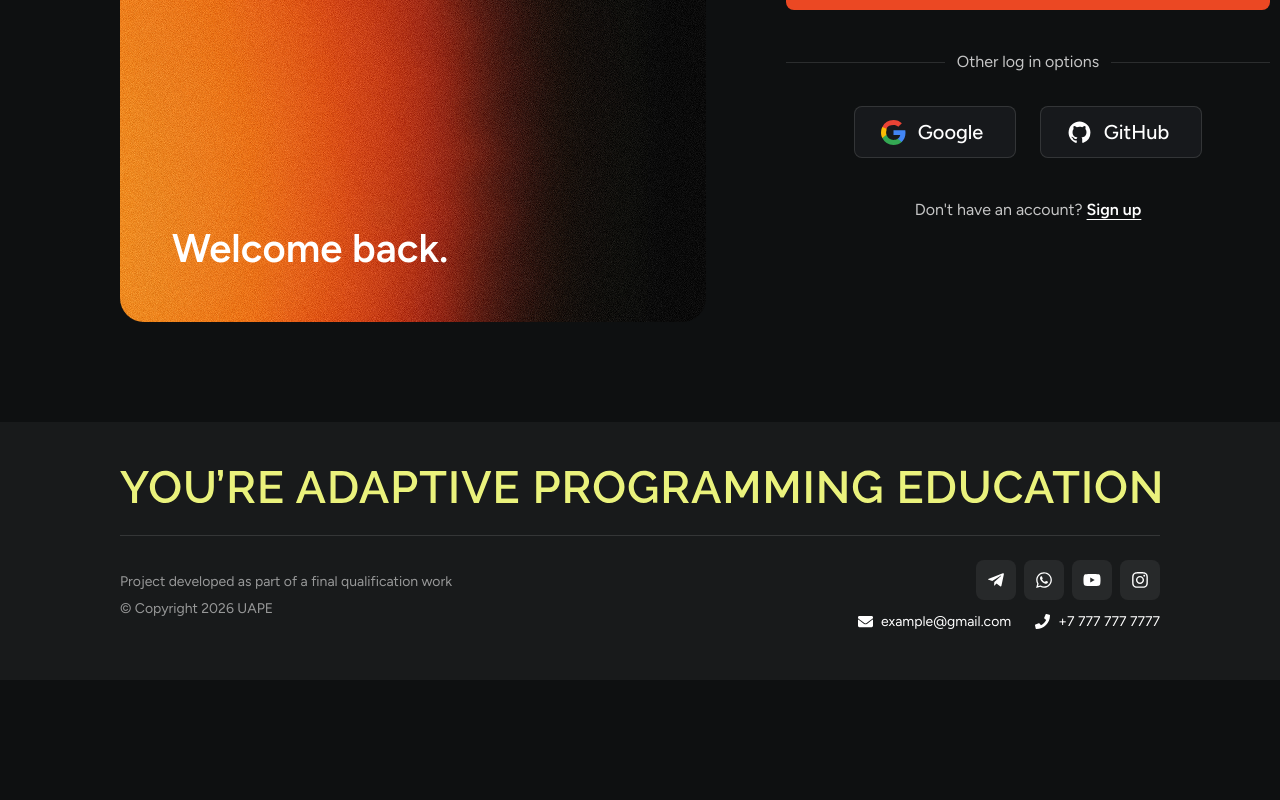
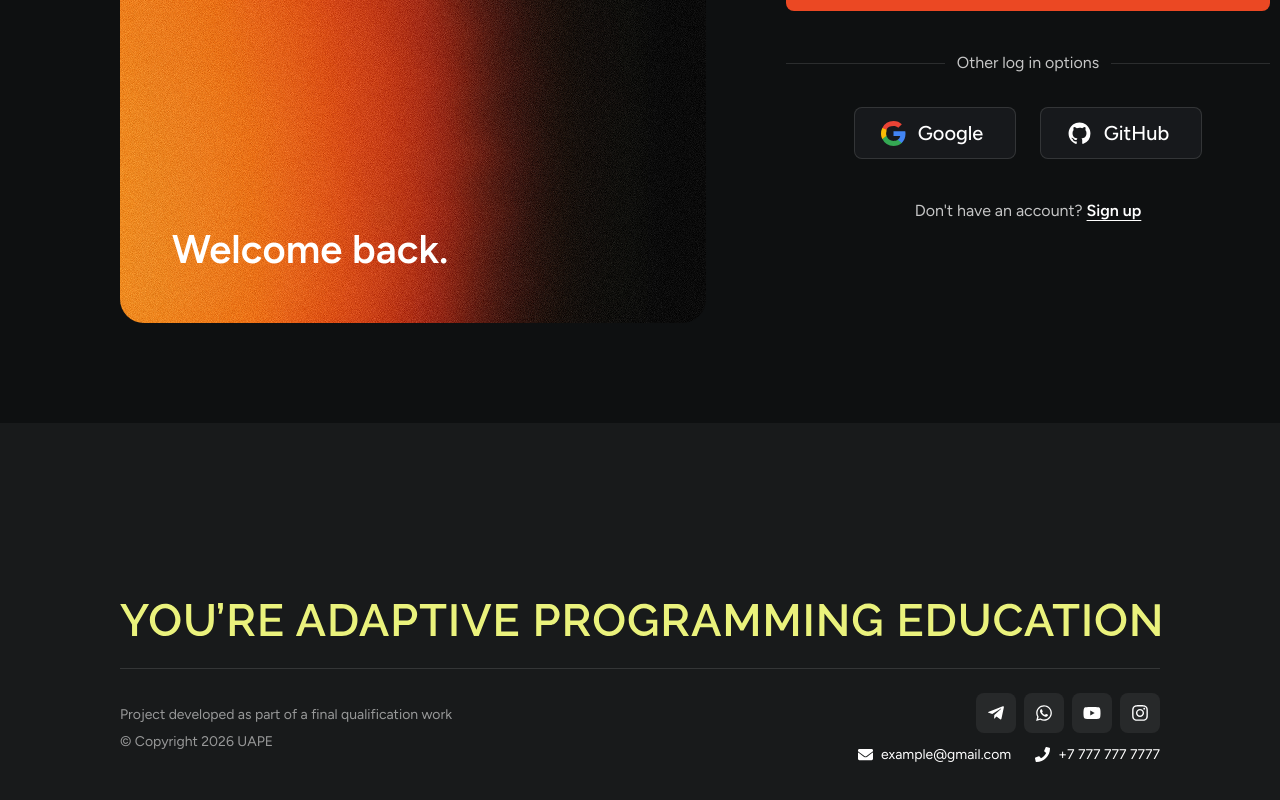
Before and after one commit to MGzyzz/uape, a React (Vite) app in the folder front_end/: page /login in a window 1280 px wide. Shown: the part 634-1434 px from the top of the page. Before the commit the page ends 1314 px from the top, so only its background shows below. Built offline with nearby package versions, Linux system fonts and the light colour scheme; no server answers.

Commit message:
fix: add border-bottom to guest header, set footer padding-top to 180px

```diff
--- a/front_end/src/index.css
+++ b/front_end/src/index.css
@@ -952,7 +952,7 @@ body {
 }
 
 .uape-footer-shell {
-  padding-top: 48px;
+  padding-top: 180px;
   padding-bottom: 48px;
 }
 
--- a/front_end/src/shared/ui/SiteHeader.jsx
+++ b/front_end/src/shared/ui/SiteHeader.jsx
@@ -107,6 +107,9 @@ function SiteHeader({ compact = false }) {
             <span className="opacity-40 cursor-not-allowed select-none">
               My Learning
             </span>
+            <span className="opacity-40 cursor-not-allowed select-none">
+              Diagnostic
+            </span>
           </nav>
 
           <div className="flex items-center justify-end gap-3">
@@ -122,7 +125,7 @@ function SiteHeader({ compact = false }) {
 
   return (
     <header
-      className="uape-header-guest-bg sticky top-0 z-50 backdrop-blur-[80px]"
+      className="uape-header-guest-bg sticky top-0 z-50 border-b border-uape-border-soft backdrop-blur-[80px]"
     >
       <div className="uape-section-shell uape-navbar-shell flex items-center justify-between">
         <div className="flex items-center gap-8">
```
